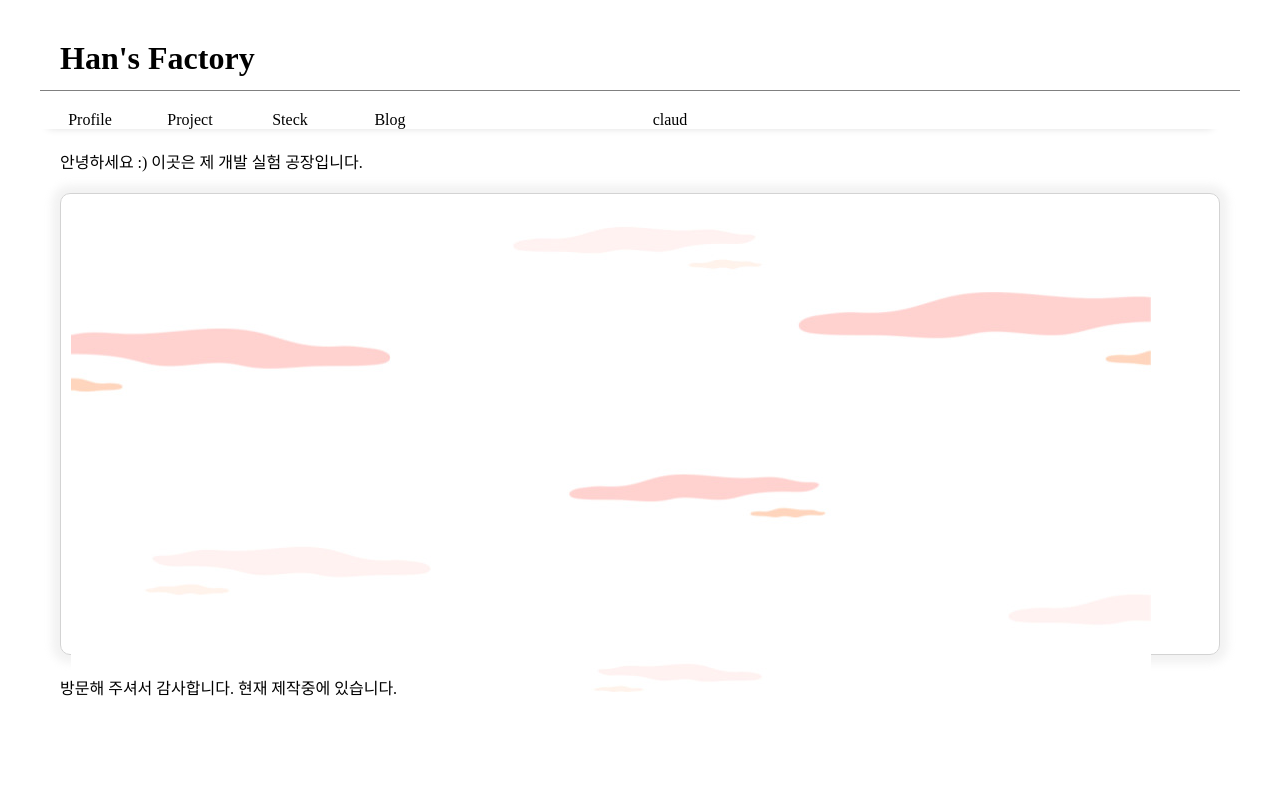
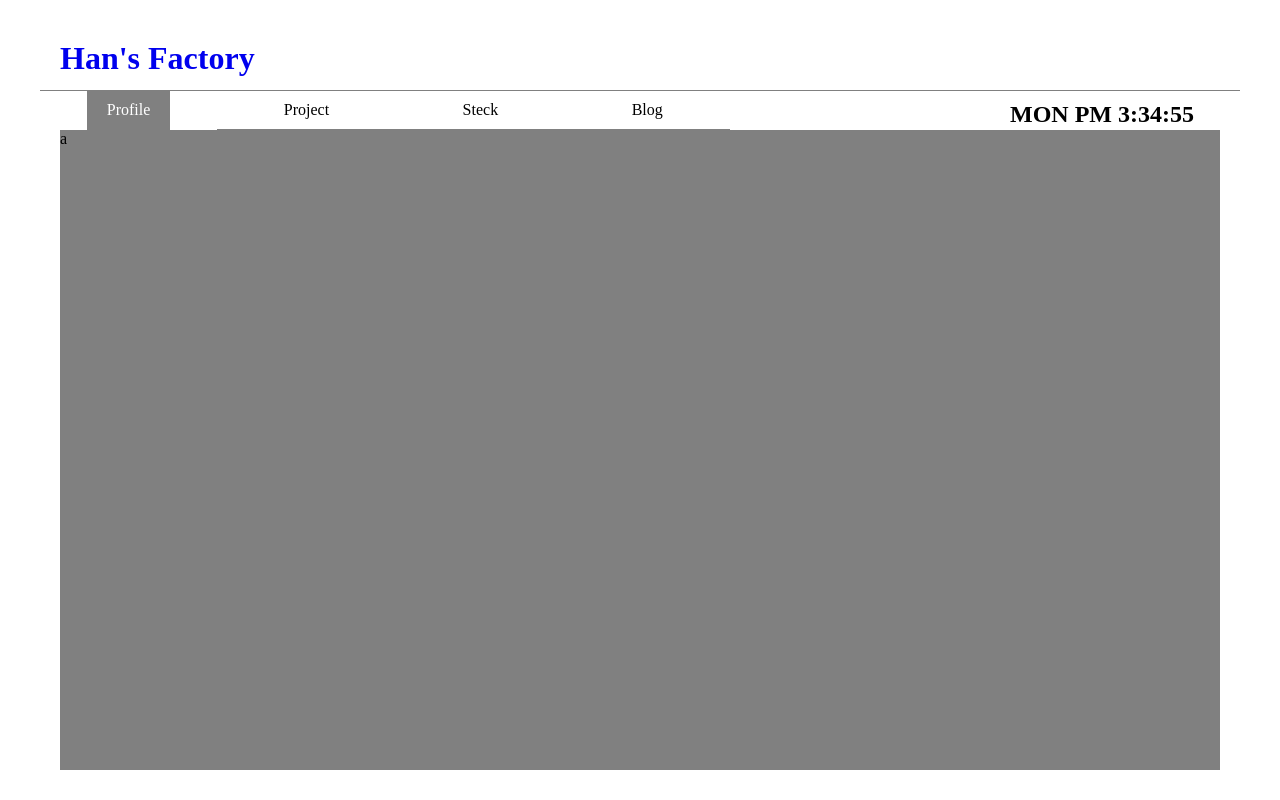
Before and after one commit to Limxus/xus, a plain HTML site: page web/profile.html in a window 1280 px wide. Shown: the top 800 px of the page. Drawn offline with Linux system fonts and the light colour scheme; a web font is replaced by a local one.

Commit message:
need node js

```diff
--- /dev/null
+++ b/javascript.js
@@ -0,0 +1,29 @@
+window.onload = setInterval(function(){
+    var now = new Date();
+    var Clock = document.getElementById('time');
+    var Hours = now.getHours();
+    var Minutes = "00" + now.getMinutes();
+    var Seconds = "00" + now.getSeconds();
+    var time = "";
+
+    var day = ['SUN', 'MON', 'TUE', 'WED', 'THU', 'FRI', 'SAT']
+    for(var i = 0; i!=now.getDay(); i++){
+    }
+    var today = day[i];
+    time += today + " ";
+    if(Hours >= 12){
+        time += "PM ";
+        if(Hours === 12){
+        time += Hours;
+        } else{
+        time += Hours - 12;
+        }
+    } else{
+        time += "AM ";
+        time += ("00" + Hours).slice(-2);
+    }
+    time += ":" + Minutes.slice(-2);
+    time += ":" + Seconds.slice(-2);
+
+    Clock.innerText = time;
+},500);
--- a/web/profile.html
+++ b/web/profile.html
@@ -5,34 +5,42 @@
     <title>Han's_Factory</title>
     <style>
         @import url("style.css");
+        #main_box{
+            background-color: gray;
+            margin: 20px;
+            margin-top: 0;
+            width: 1fr;
+            height: 80vh;
+        }
+        #profile{
+            background-color: gray;
+            width: fit-content;
+            justify-self: center;
+        }
+        #profile a{
+            color: white;
+        }
     </style>
+    <script src="../javascript.js"></script>
+    <script>
+
+    </script>
 </head>
-
-<body>
+<body onload="Clock()">
     <header>
-    <h1>Han's Factory</h1>
+    <h1><a href="../index.html">Han's Factory</a></h1>
     </header>
         <nav>
-        <li><a href="">Profile</a></li>
+        <li id="profile"><a href="profile.html">Profile</a></li>
         <li><a href="">Project</a></li>
         <li><a href="">Steck</a></li>
         <li><a href="">Blog</a></li>
-        <div class="wther">
-            claud
-        </div>
+        <div id="time"></div>
         </nav>
 
-        <p>
-            안녕하세요 :) 이곳은 제 개발 실험 공장입니다.
-        </p>
-
-        <section>
-            <img calss="mian_background" src="../img/background.jpg">
-        </section>
-
-        <footer>
-            방문해 주셔서 감사합니다. 현재 제작중에 있습니다.
-        </footer>
+        <div id="main_box">
+            a
+        </div>
 
     </body>
 
--- a/web/style.css
+++ b/web/style.css
@@ -1,19 +1,6 @@
-
-@font-face {
-    font-family: 'RixYeoljeongdo_Regular';
-    src: url('https://cdn.jsdelivr.net/gh/projectnoonnu/noonfonts_2102-01@1.0/RixYeoljeongdo_Regular.woff') format('woff');
-    font-weight: normal;
-    font-style: normal;
-}
 @font-face {
     font-family: 'SEBANG_Gothic_Regular';
     src: url('https://cdn.jsdelivr.net/gh/projectnoonnu/noonfonts_2104@1.0/SEBANG_Gothic_Regular.woff') format('woff');
-    font-weight: normal;
-    font-style: normal;
-}
-@font-face {
-    font-family: 'SEBANG_Gothic_Bold';
-    src: url('https://cdn.jsdelivr.net/gh/projectnoonnu/noonfonts_2104@1.0/SEBANG_Gothic_Bold.woff') format('woff');
     font-weight: normal;
     font-style: normal;
 }
@@ -23,16 +10,27 @@ body{
     overflow: hidden;
     font-family: 'SEBANG_Gothic_Regular';
 }
+
 header{
     padding-left: 20px;
     border-bottom: solid gray 1px;
     height: 50px;
 }
-a, a:visited{
+a{
+    text-decoration: none;
+}
+
+a:visited{
     text-decoration: none;
     color: black;
 }
-a:hover{
+nav a{
+    padding-left: 20px;
+    padding-right: 20px;
+    padding-top: 5px;
+    padding-bottom: 5px;
+}
+nav a:hover{
     background-color: gray;
     color: white;
     padding-left: 20px;
@@ -40,7 +38,7 @@ a:hover{
     padding-top: 5px;
     padding-bottom: 5px;
 }
-a:active{
+nav a:active{
     background-color: black;
     color:  white;
     padding-left: 20px;
@@ -53,38 +51,19 @@ nav{
     display: grid;
     text-align: center;
     padding-left: 0;
-    margin-bottom: 20px;
-    margin-top: 20px;
-    margin-right: 20px;
-    grid-template-columns: 100px 100px 100px 100px auto 100px 220px ;
-    box-shadow: 0 5px 8px -8px gray;
+    grid-template-columns:  ;
+}
+li{
+    border-bottom: solid gray 1px;
+    padding-bottom: 10px;
+    padding-top: 10px;
 }
 #time{
     font-weight: bold;
-    font-size: x-large;
+    font-size: 150%;
     grid-column: 7;
-    justify-self: start;
+    justify-self: end;
+    padding-top: 10px;
+    text-align: left;
+    width: 230px;
 }
-p{
-    margin: 20px;
-}
-section{
-    margin: 20px;
-    width: auto;
-    height: 55vh;
-    padding: 10px;
-    border-radius: 10px;
-    border: solid 1px lightgray;
-    box-shadow: 0 0 8px 8px rgba(211,211,211,0.3);
-}
-/*    section img{
-        display: block;
-        margin: auto;
-        width: auto;
-        height: auto%;
-        opacity: 0.5;
-    }
-**/
-footer{
-    margin: 20px;
-}
```
Also changed, not shown: index.html (+19 -36 lines).
